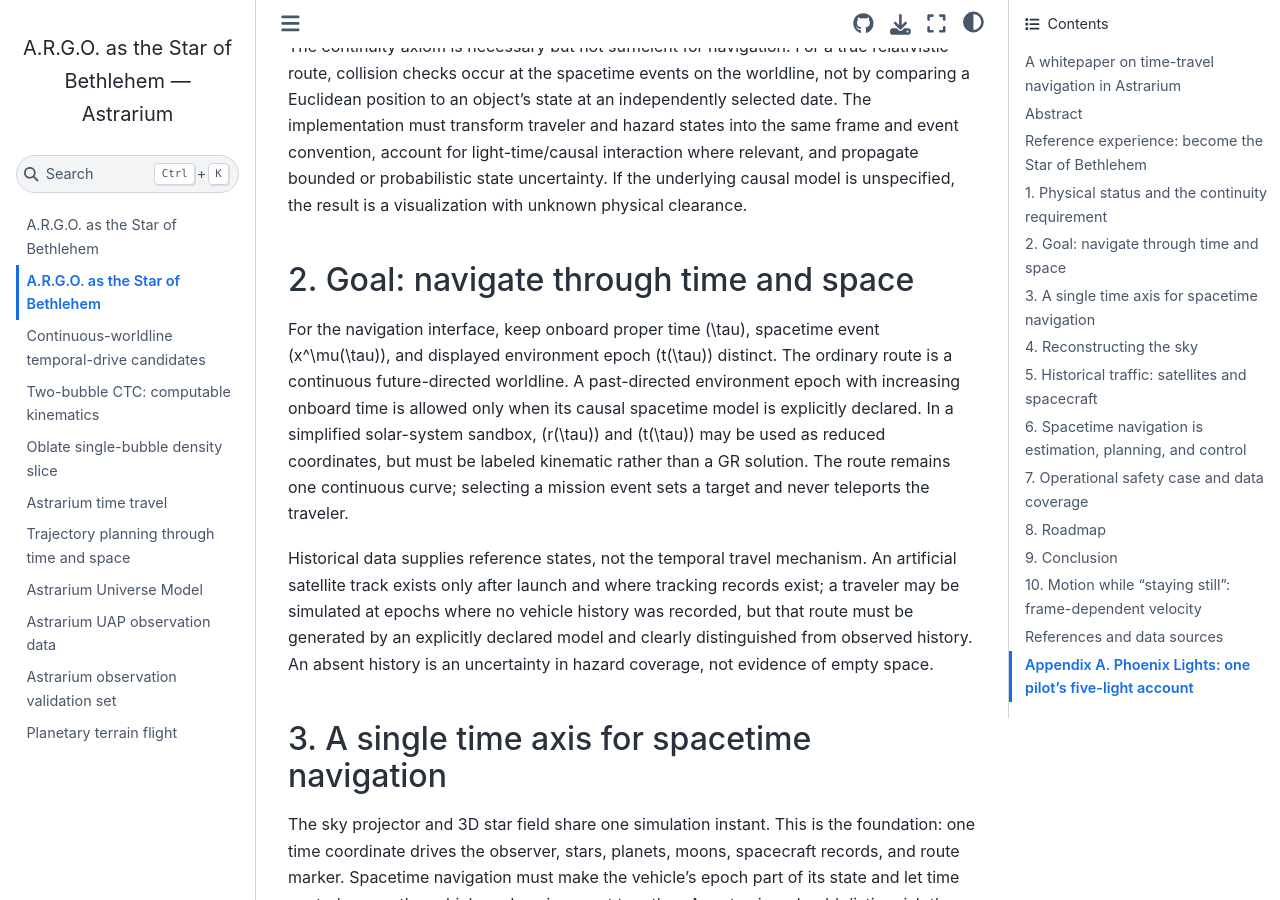
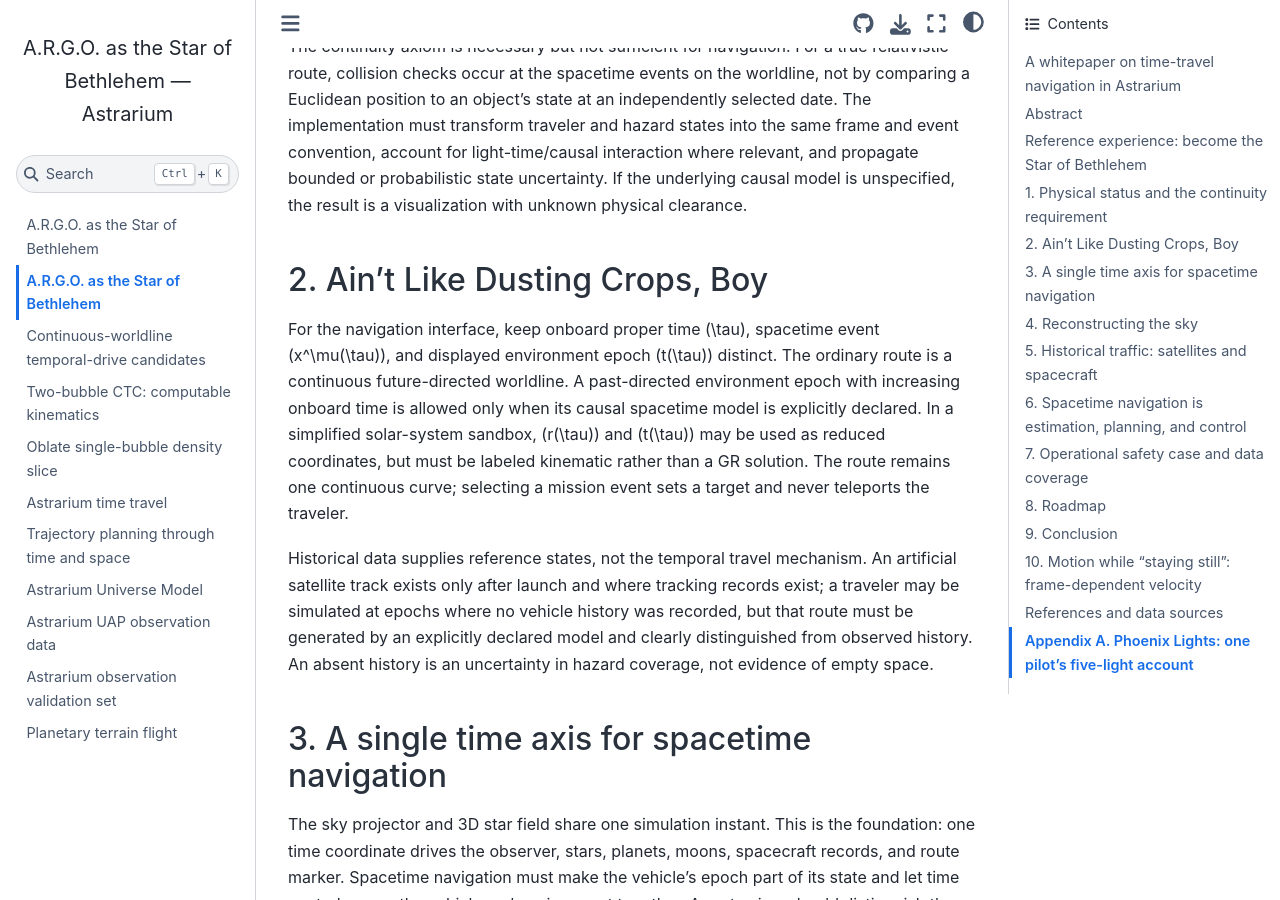
Before and after one commit to CastaliaInstitute/astrarium, a Jupyter Book: the page built from docs/whitepaper-space-time-travel.md, in a window 1280 px wide and 900 px high, scrolled down 5820 px. Built offline with Jupyter Book 1.0.4 settings and Sphinx 7.4.7 and the Sphinx Book theme 1.1.4, drawn with Linux system fonts in a browser that asks for light colours.

Commit message:
Rename spacetime navigation section

```diff
--- a/docs/whitepaper-space-time-travel.md
+++ b/docs/whitepaper-space-time-travel.md
@@ -72,7 +72,7 @@ A moving-mouth traversable wormhole is used here as a conditional reference geom
 
 The continuity axiom is necessary but not sufficient for navigation. For a true relativistic route, collision checks occur at the spacetime events on the worldline, not by comparing a Euclidean position to an object's state at an independently selected date. The implementation must transform traveler and hazard states into the same frame and event convention, account for light-time/causal interaction where relevant, and propagate bounded or probabilistic state uncertainty. If the underlying causal model is unspecified, the result is a visualization with unknown physical clearance.
 
-## 2. Goal: navigate through time and space
+## 2. Ain’t Like Dusting Crops, Boy
 
 For the navigation interface, keep onboard proper time \(\tau\), spacetime event \(x^\mu(\tau)\), and displayed environment epoch \(t(\tau)\) distinct. The ordinary route is a continuous future-directed worldline. A past-directed environment epoch with increasing onboard time is allowed only when its causal spacetime model is explicitly declared. In a simplified solar-system sandbox, \(r(\tau)\) and \(t(\tau)\) may be used as reduced coordinates, but must be labeled kinematic rather than a GR solution. The route remains one continuous curve; selecting a mission event sets a target and never teleports the traveler.
 
```
